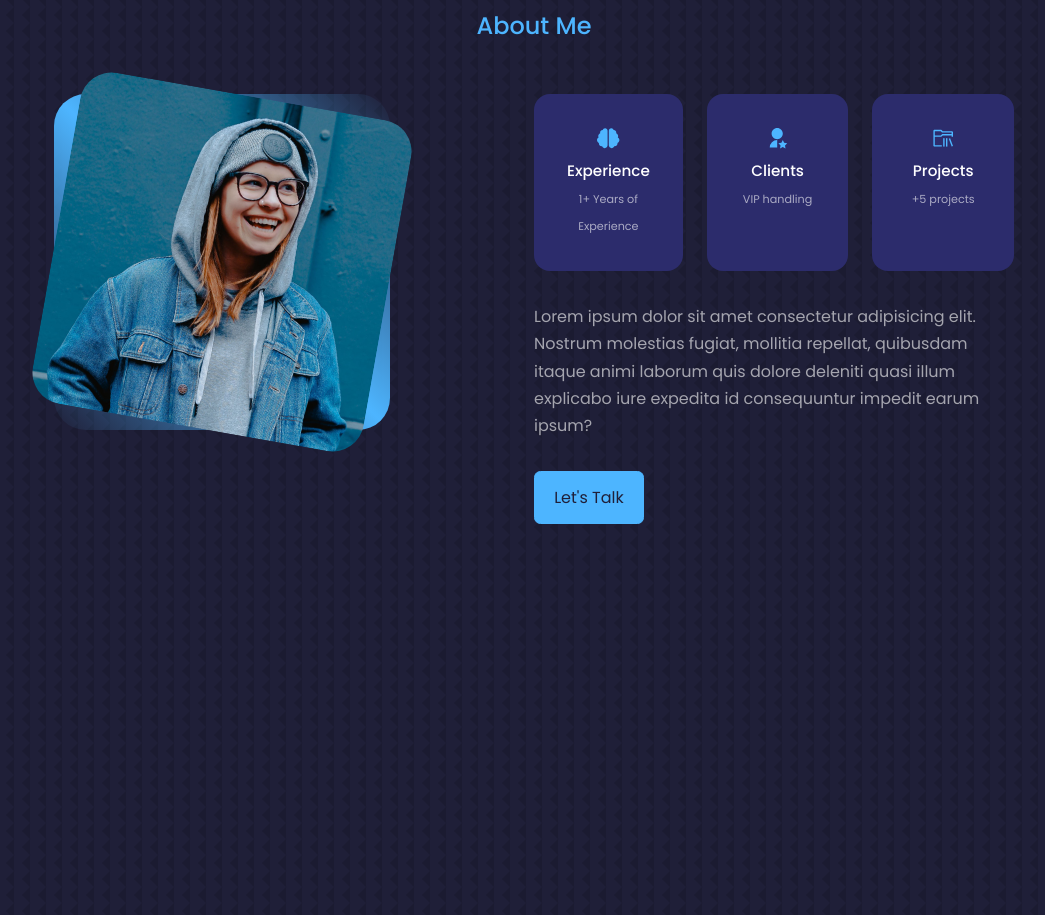
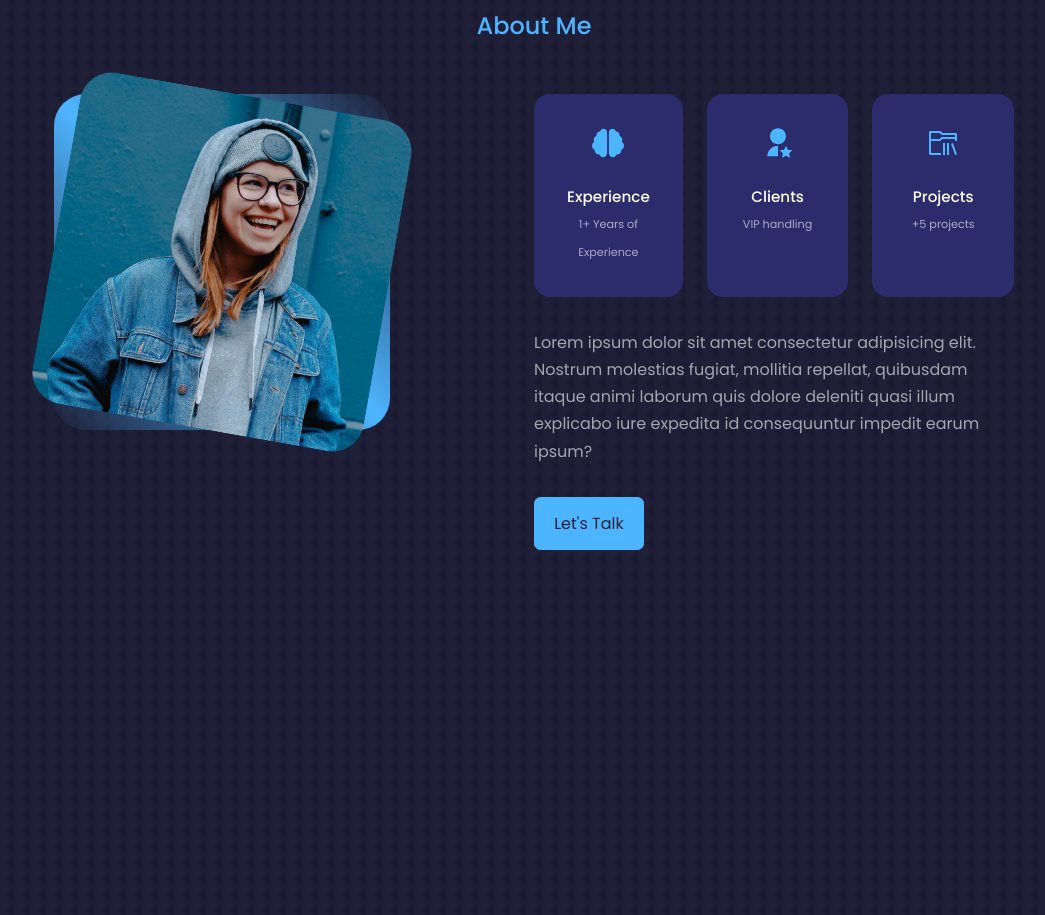
Before and after one commit to JohnFScha/portfolio_new, a React (Create React App) app: page / in a window 1280 px wide. Shown: the part 1145-2060 px from the top of the page, without its empty margins (106-1151 px from the left). Built offline with nearby package versions, Linux system fonts and the light colour scheme.

Commit message:
About margin adjust

```diff
--- a/src/Components/About/About.scss
+++ b/src/Components/About/About.scss
@@ -58,8 +58,8 @@
 
         .about__icon {
           color: var(--color-primary);
-          font-size: 1.4rem;
-          margin-bottom: 1ren;
+          font-size: 2rem;
+          margin-bottom: 1rem;
         }
 
         h5 {
```
